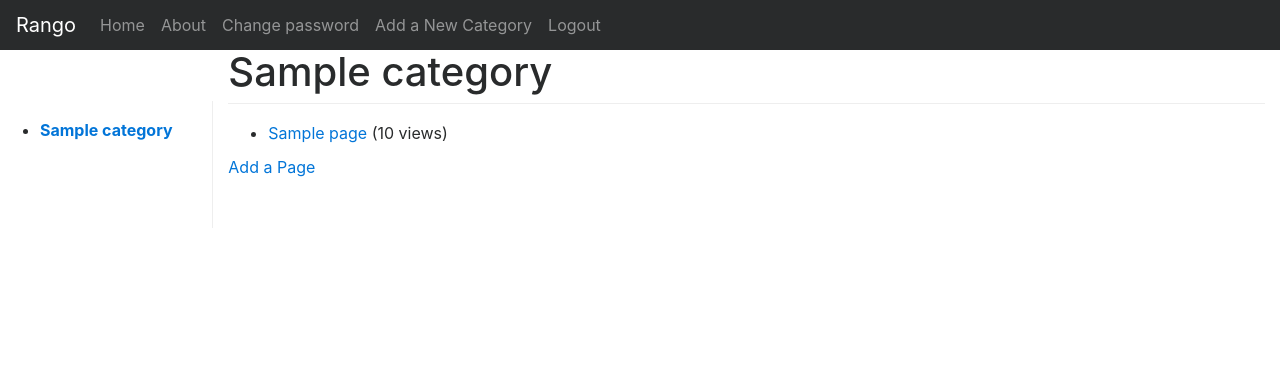
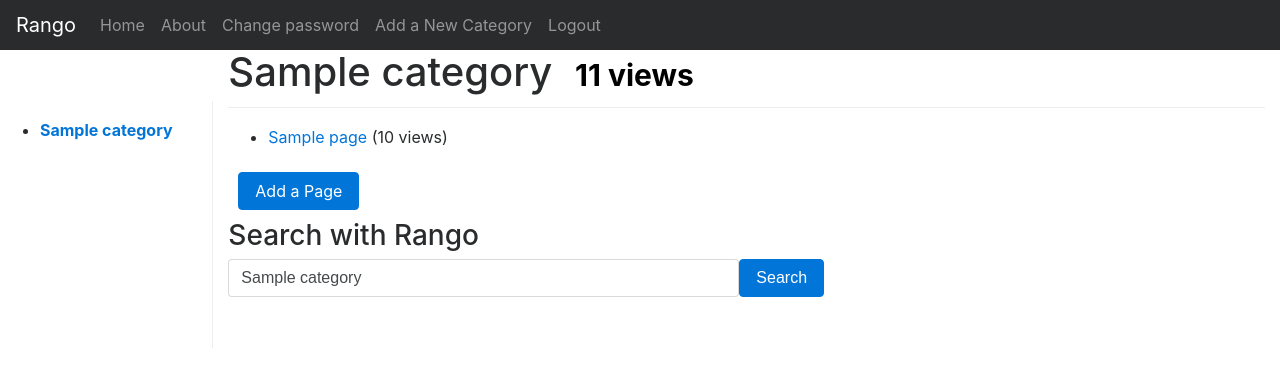
Before and after one commit to vtaskow/RangoApplication, a Django app: a page that uses templates/rango/base.html in a window 1280 px wide. Shown: the top 387 px of the page. Run offline with Django 3.2, Linux system fonts and the light colour scheme; a user stored in the database is signed in; tables that the repository leaves empty hold one stand-in row (values such as "Sample post"); some libraries are stand-ins or nearby versions.

Commit message:
Added search utility in each category

```diff
--- a/rango/views.py
+++ b/rango/views.py
@@ -30,6 +30,17 @@ def index(request):
     return response
 
 
+def search(request):
+    result_list = []
+    query = ""
+    if request.method == 'POST':
+        query = request.POST['query'].strip()
+        if query:
+            result_list = run_query(query)
+
+    return render(request, "rango/search.html", {'result_list': result_list, 'query': query})
+
+
 def show_category(request, category_name_slug):
     # create context dict to be passed to template later
     context_dict = {}
@@ -38,6 +49,11 @@ def show_category(request, category_name_slug):
     try:
         category = Category.objects.get(slug=category_name_slug)
         pages = Page.objects.filter(category=category).order_by('-views')
+
+        # update number of views of this category
+        category.views += 1
+        category.save()
+
         # add them to context_dict
         context_dict['pages'] = pages
         context_dict['category'] = category
@@ -45,6 +61,16 @@ def show_category(request, category_name_slug):
     except Category.DoesNotExist:
         context_dict['pages'] = None
         context_dict['category'] = None
+
+    result_list = []
+    context_dict['query'] = category.name  # default query
+    if request.method == 'POST':
+        query = request.POST['query'].strip()
+
+        if query:
+            result_list = run_query(query)
+            context_dict['query'] = query
+            context_dict['result_list'] = result_list
 
     # render the response and return it to the client
     return render(request, 'rango/category.html', context=context_dict)
@@ -210,28 +236,23 @@ def visitor_cookie_handler(request):
     request.session['visits'] = visits
 
 
-def search(request):
-    result_list = []
-    query = ""
-    if request.method == 'POST':
-        query = request.POST['query'].strip()
-        if query:
-            result_list = run_query(query)
-
-    return render(request, "rango/search.html", {'result_list': result_list, 'query': query})
-
-
 def track_url(request):
     page_id = None
     url = '/rango/'
+
+    # if this is a get request
     if request.method == 'GET':
+        # if there we clicked on a page
         if 'page_id' in request.GET:
+            # get it id of that page
             page_id = request.GET['page_id']
 
+            # try to get this Page instance and update its views field, otherwise do nothing
             try:
                 page = Page.objects.get(pk=page_id)
                 page.views += 1
                 page.save()
+                # redirect the user to the page.url
                 url = page.url
             except:
                 pass
--- a/templates/rango/base.html
+++ b/templates/rango/base.html
@@ -42,10 +42,10 @@
             <a class="nav-item nav-link" href="{% url 'auth_password_change' %}">Change password</a>
             <a class="nav-item nav-link" href="{% url 'rango:add_category' %}">Add a New Category</a>
             <a class="nav-item nav-link" href="{% url 'auth_logout' %}?next=/rango/">Logout</a>
+            <!--<a class="nav-item nav-link" href="{% url 'rango:search' %}">Search</a>-->
             {% else %}
             <a class="nav-item nav-link" href="{% url 'registration_register' %}">Register Here</a>
             <a class="nav-item nav-link" href="{% url 'auth_login' %}">Login</a>
-            <a class="nav-item nav-link" href="{% url 'rango:search' %}">Search</a>
             {% endif %}
         </nav>
     </div>
--- a/templates/rango/category.html
+++ b/templates/rango/category.html
@@ -8,9 +8,14 @@
 {% block body_block %}
     {% if category %}
 
-        <h1>{{ category.name }}</h1>
-
+        <h1>{{ category.name }}
+        {% if category.views > 1 %}
+            <span class="badge" style="color:black;">{{ category.views }} views</span>
+        {% elif category.views == 1 %}
+            <span class="badge" style="color:black;">{{ category.views }} view</span>
+        {% endif %}
         {% if pages %}
+        </h1>
             <ul>
                 {% for page in pages %}
                     <li>
@@ -28,11 +33,41 @@
         {% endif %}
 
         {% if user.is_authenticated %}
-            <a href="{% url 'rango:add_page' category.slug %}">Add a Page</a>
+            <p class="btn btn-primary" style="margin: 10px;">
+                <a style="color: white;" href="{% url 'rango:add_page' category.slug %}">Add a Page</a>
+            </p>
+
+        <div>
+            <h3>Search with Rango</h3>
+            <form class="form-inline" id="user_form" method="post" action="{% url 'rango:show_category' category.slug %}">
+                {% csrf_token %}
+                <div class="form-group">
+                    <input class="form-control" type="text" size="50" name="query" value="{{ query }}" id="query"/>
+                </div>
+                <button class="btn btn-primary" type="submit" name="submit" value="Search">Search</button>
+            </form>
+
+            <div>
+                {% if result_list %}
+                    <h3>Results</h3>
+                    <div class="list-group">
+                        {% for result in result_list %}
+                            <!--display each result in a box-->
+                            <div class="list-group-item">
+                                <h4 class="list-group-item-heading">
+                                    <a href="{{ result.link }}">{{ result.title }}</a>
+                                </h4>
+                                <p class="list-group-item-text">{{ result.summary }}</p>
+                            </div>
+                        {% endfor %}
+                    </div>
+                {% endif %}
+            </div>
+        </div>
         {% endif %}
 
-    {% else %}
-        The specified category does not exist!
-    {% endif %}
+        {% else %}
+            The specified category does not exist!
+        {% endif %}
 
 {% endblock %}
```
